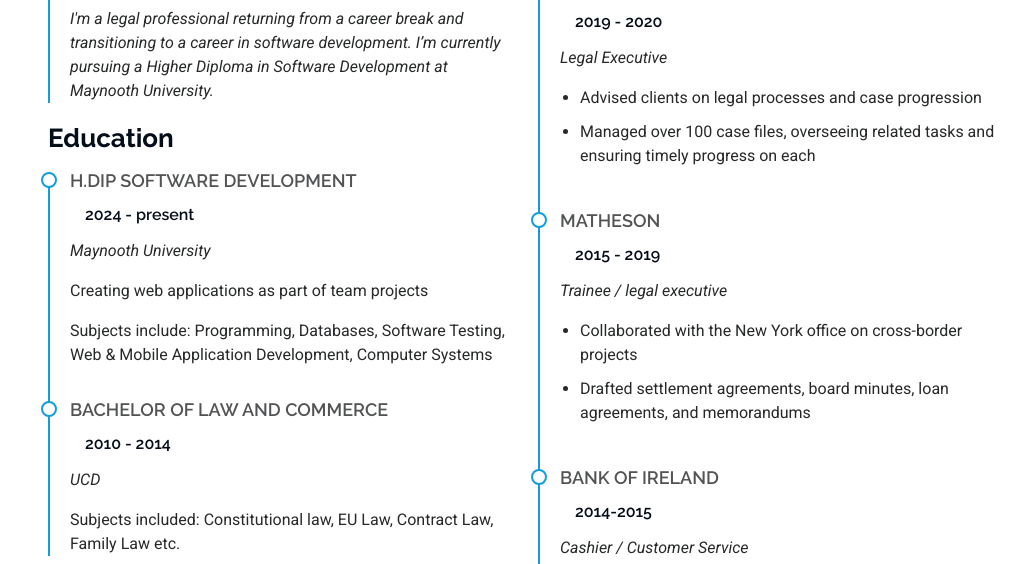
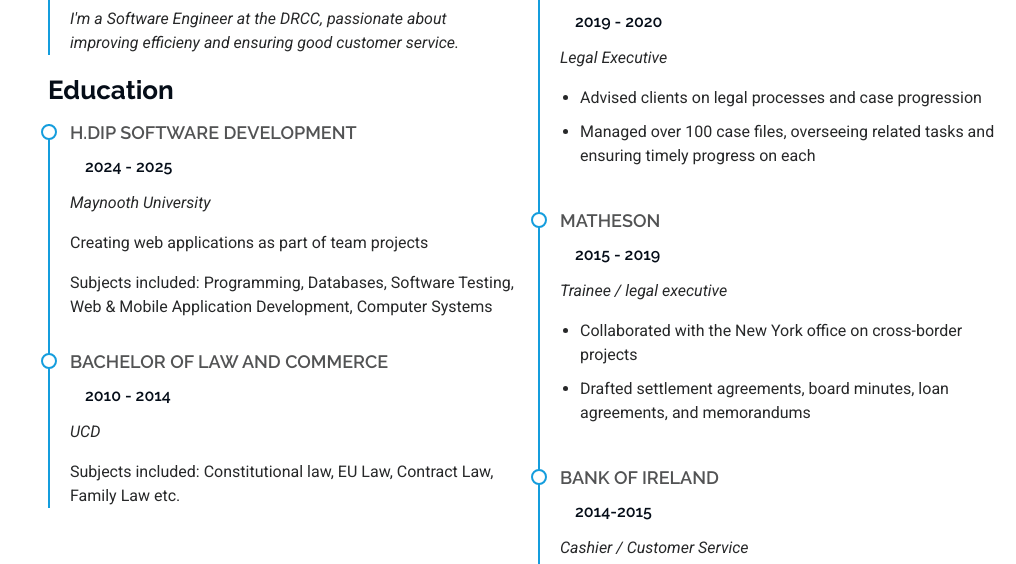
Before and after one commit to eoinharts/eoinharts.github.io, a plain HTML site: page index.html in a window 1280 px wide. Shown: the part 2652-3216 px from the top of the page, without its empty margins (264-1280 px from the left). Drawn offline with Linux system fonts and the light colour scheme.

Commit message:
Update personal information and education details

```diff
--- a/index.html
+++ b/index.html
@@ -103,7 +103,7 @@
               <div class="col-lg-6">
                 <ul>
                   <!--<li><i class="bi bi-chevron-right"></i> <strong>Birthday:</strong> <span>1 May 1995</span></li>-->
-                  <li><i class="bi bi-chevron-right"></i> <strong>Website:</strong> <span>eoinhartnett.com</span></li>
+                  <li><i class="bi bi-chevron-right"></i> <strong>Website:</strong> <span> <a href="https://eoinharts.github.io/" target="_blank">eoinharts.github.io</a></span></li>
                   <li><i class="bi bi-chevron-right"></i> <strong>Phone:</strong> <span>085 160 9189</span></li>
                   <li><i class="bi bi-chevron-right"></i> <strong>City:</strong> <span>Dublin</span></li>
                 </ul>
@@ -242,8 +242,7 @@
 
             <div class="resume-item pb-0">
               <h4>Eoin Hartnett</h4>
-              <p><em>I'm a legal professional returning from a career break and transitioning to a career in software development.
-                I’m currently pursuing a Higher Diploma in Software Development at Maynooth University.
+              <p><em>I'm a Software Engineer at the DRCC, passionate about improving efficieny and ensuring good customer service.
                 </em>
               </p>
 
@@ -252,10 +251,10 @@
             <h3 class="resume-title">Education</h3>
             <div class="resume-item">
               <h4>H.Dip Software Development</h4>
-              <h5>2024 - present</h5>
+              <h5>2024 - 2025</h5>
               <p><em>Maynooth University</em></p>
               <p>Creating web applications as part of team projects</p>
-              <p>Subjects include: Programming, Databases, Software Testing, Web &amp; Mobile Application Development, Computer Systems</p>
+              <p>Subjects included: Programming, Databases, Software Testing, Web &amp; Mobile Application Development, Computer Systems</p>
             </div><!-- Edn Resume Item -->
 
             <div class="resume-item">
```
